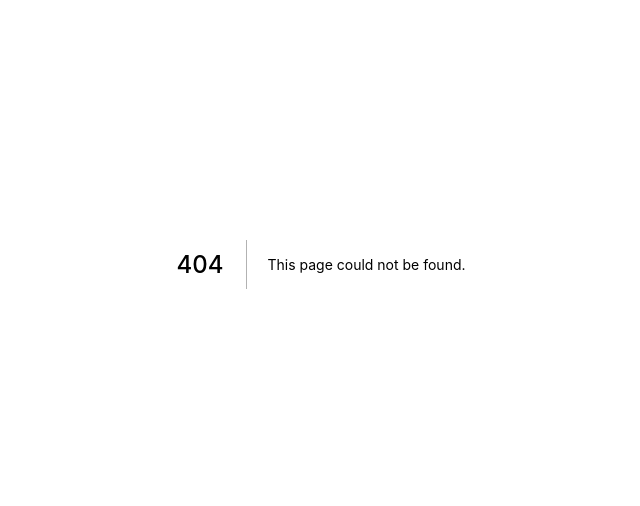
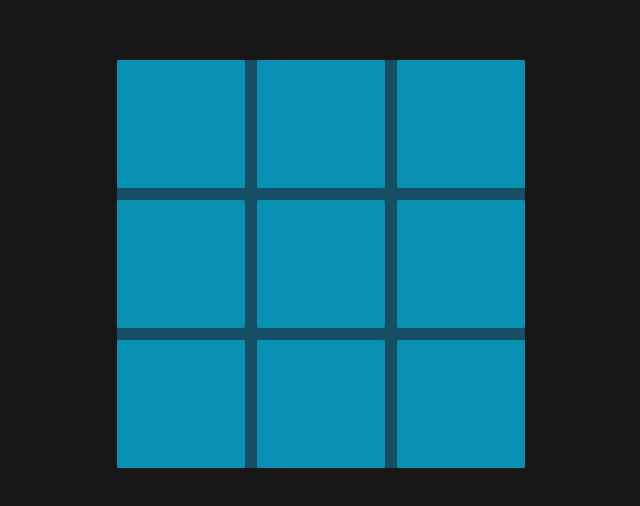
Before and after one commit to Polar502/nextjs-tic-tac-toe, a Next.js app: page /components/cuadro in a window 1280 px wide. Before the commit this address had no page. Shown: the part 136-642 px from the top of the page, without its empty margins (319-959 px from the left). Built offline with nearby package versions, Linux system fonts and the light colour scheme.

Commit message:
Create components directory, add conditional for repeated values, add new styles in Tailwind CSS

```diff
--- a/pages/_app.js
+++ b/pages/_app.js
@@ -1,7 +1,13 @@
-import '../styles/globals.css'
+import "../styles/globals.css"; //Need to include to use @apply
+import Tablero from "./components/tablero";
 
-function MyApp({ Component, pageProps }) {
-  return <Component {...pageProps} />
+function MyTicTacToe() {
+  return (
+    <div className="flex flex-col bg-neutral-900 items-center justify-center h-screen">
+      <Tablero/>
+  </div>
+
+  );
 }
 
-export default MyApp
+export default MyTicTacToe;
--- /dev/null
+++ b/pages/components/Test.js
@@ -0,0 +1,9 @@
+import React from "react";
+
+export const Test = () => {
+    return (
+        <div>
+            <p>I am conditionally rendered!!!</p>
+        </div>
+    )
+}
--- /dev/null
+++ b/pages/components/cuadro.js
@@ -0,0 +1,15 @@
+const Cuadro = ({valor, animacion, alHacerClick}) => {
+  //Estilo del valor del cuadro
+  const estilo = valor === "X" ? "x" : "o";
+
+  //Si animacion es True entonces sacudir de lo contario no sacudir
+  const animar = animacion === true ? "sacudirSi" : "sacudirNo";
+
+  return (
+    <button className={`square ${estilo} ${animar}`} onClick={() => alHacerClick()}>
+      {valor}
+    </button>
+  );
+};
+
+export default Cuadro;
--- /dev/null
+++ b/pages/components/tablero.js
@@ -0,0 +1,49 @@
+import { useState } from "react";
+import Cuadro from "./cuadro";
+
+const Tablero = () => {
+  const [cuadros, setCuadros] = useState(Array(9).fill(""));
+  const [turno, setTurno] = useState("X");
+  const [sacudir, setSacudir] = useState(false);
+
+  const pintaFigura = (indexItem) => {
+    const misCuadritos = cuadros.slice();
+    misCuadritos.splice(indexItem, 1, turno);
+
+    //Si el cuadro esta vacio permitir llenar
+    if (cuadros[indexItem] === "") {
+      setCuadros(misCuadritos);
+      if (turno === "X") {
+        setTurno("O");
+      } else {
+        setTurno("X");
+      }
+      setSacudir(false);
+    } //De lo contario sacudir
+    else {
+      setSacudir(true);
+    }
+  };
+
+  return (
+    <div className="board">
+      {/* Llenado del tablero */}
+      {cuadros.map((item, indexItem) => {
+        return (
+          <Cuadro
+            // Llave identificador del cuadro
+            key={indexItem}
+            // valor del item del cuadro
+            valor={item}
+            //Animacion sacudir si esta lleno
+            animacion={sacudir}
+            //accion al hacer click en el cuadro
+            alHacerClick={() => pintaFigura(indexItem)}
+          />
+        );
+      })}
+    </div>
+  );
+};
+
+export default Tablero;
--- a/pages/index.js
+++ b/pages/index.js
@@ -1,32 +1,9 @@
-// import Head from "next/head";
-// import Image from "next/image";
-// import styles from "../styles/Home.module.css";
-
-// Importame la funcion "Tablero" desde el archivo "tablero" en esta misma carpeta
-import Tablero from "./tablero";
+import MyTicTacToe from "./_app";
 
 const Totito = () => {
   return (
-    <div className="flex flex-col bg-neutral-900 items-center justify-center h-screen">
-      <div className="grow-1">
-        <div className="div-score">
-          <div className="div-player">
-            <div className="">Player X</div>
-            <div className="">-</div>
-          </div>
-          <div className="div-player">
-            <div className="">Player O</div>
-            <div className="">-</div>
-          </div>
-        </div>
-        {/* Turn label */}
-        <h1 className="h1-text">Your turn X || O </h1>
-        {/* invocar funcion Tablero */}
-        <Tablero />
-        <div className="restart">Restart game</div>
-      </div>
-    </div>
+        <MyTicTacToe/>
   );
 };
 
-export default Totito; // Exportar por defecto la funcion Totito
+export default Totito;
--- a/pages/tablero.js
+++ /dev/null
@@ -1,33 +0,0 @@
-/**
- * Crea el componente Tablero dividido por 9 secciones
-
- * @param  {none}
-
- * @return  {div}
-
- */
-
-const Tablero = () => {
-  return (
-    <div className="grid grid-cols-3 gap-0">
-      {/* Tailwind style: contenido centrado, fuente con estilo semibol color blanco, borde blanco con un groso de 2px, fondo color esmeralda 400, efecto de sombra y opacidad de duración 300 milisegundos*/}
-
-      {/* Primera Fila -> Secciones 1, 2, 3 */}
-      <div className="square bottom right">1</div>
-      <div className="square bottom">2</div>
-      <div className="square bottom left">3</div>
-
-      {/* Segunda Fila -> Secciones 4, 5, 6 */}
-      <div className="square right">4</div>
-      <div className="square">5</div>
-      <div className="square left">6</div>
-
-      {/* Tercera Fila -> Secciones 7, 8, 9 */}
-      <div className="square top right">7</div>
-      <div className="square top">8</div>
-      <div className="square top left ">9</div>
-    </div>
-  );
-};
-
-export default Tablero; // Exportar por defecto la funcion Tablero
--- a/styles/globals.css
+++ b/styles/globals.css
@@ -2,42 +2,52 @@
 @tailwind components;
 @tailwind utilities;
 
-.h1-text{
-    @apply text-xl font-semibold text-white text-center p-2;
+/* Estilo del grid del tablero con espaciado responsivo */
+.board {
+  @apply grid grid-cols-3 gap-2 md:gap-3 bg-cyan-900;
 }
 
-.div-score{
-    @apply flex flex-row items-center justify-between gap-4;
+/* Estilo del cuadrado responsivo en las siguientes dimensiones: sm, md y xl */
+.square {
+  @apply flex items-center justify-center font-bold text-7xl rounded-sm bg-cyan-600 hover:cursor-pointer hover:bg-opacity-75 duration-300 h-24 w-24 md:h-28 md:w-28 xl:h-32 xl:w-32;
 }
 
-.div-player{
-    @apply flex flex-row items-center justify-between px-2 sm:px-4 bg-transparent rounded-md border border-b-2 border-white hover:border-b-cyan-600 w-full h-10 gap-4  items-center justify-center font-semibold text-white;
+/* Estilo del valor = x */
+.x {
+  @apply text-rose-600;
 }
 
-.board{
-    @apply grow;
+/* Estilo del valor = o */
+.o {
+  @apply text-lime-600;
 }
 
-.square{
-    @apply flex items-center justify-center bg-cyan-600 hover:cursor-pointer hover:bg-opacity-90 duration-300 font-semibold text-white h-24 w-24 sm:h-28 sm:w-28 md:h-32 md:w-32 xl:h-36 xl:w-36;
+.sacudirSi {
+  @apply animate-shake;
 }
 
-.top{
-    @apply border-t-4 border-t-white;
+.sacudirNo {
+  @apply animate-none;
 }
 
-.bottom{
-    @apply border-b-4 border-b-white;
+
+/* .restart {
+  @apply text-xl text-center font-semibold text-cyan-600 hover:text-white hover:cursor-pointer p-2;
+} */
+
+/* .h1-text {
+  @apply text-xl font-semibold text-white text-center p-2;
 }
 
-.right{
-    @apply border-r-4 border-r-white;
+.div-score {
+  @apply flex flex-row items-center justify-between gap-4;
 }
 
-.left{
-    @apply border-l-4 border-l-white;
-}
+.div-player {
+  @apply flex flex-row items-center justify-between px-2 sm:px-4 bg-transparent rounded-md border border-b-2 border-white hover:border-b-cyan-600 w-full h-10 gap-4  items-center justify-center font-semibold text-white;
+} */
 
-.restart{
-    @apply text-xl text-center font-semibold text-cyan-600 hover:text-white hover:cursor-pointer p-2;
-}
+/* .square-disable {
+    @apply flex items-center justify-center animate-shake font-bold text-white text-7xl rounded-sm bg-cyan-600 hover:cursor-pointer hover:bg-opacity-75 duration-300 h-24 w-24 md:h-28 md:w-28 xl:h-32 xl:w-32;
+  }
+   */
--- a/tailwind.config.js
+++ b/tailwind.config.js
@@ -5,7 +5,48 @@ module.exports = {
     "./components/**/*.{js,ts,jsx,tsx}",
   ],
   theme: {
-    extend: {},
+    extend: {
+      animation:{
+       'shake': 'shake 0.5s cubic-bezier(.36, .07, .19, .97) both',
+      },
+      keyframes: {
+        'shake' : {
+          '0%':{
+            transform: 'translate(1px, 1px) rotate(0deg)'
+          },
+          '10%':{
+            transform: 'translate(-1px, 0px) rotate(-1deg)'
+          },
+          '20%':{
+            transform: 'translate(-3px, -1px) rotate(1deg)'
+          },
+          '30%':{
+            transform: 'translate(3px, 0px) rotate(0deg)'
+          },
+          '40%':{
+            transform: 'translate(1px, 1px) rotate(1deg)'
+          },
+          '50%':{
+            transform: 'translate(-1px, 0px) rotate(-1deg)'
+          },
+          '60%':{
+            transform: 'translate(-3px, -1px) rotate(0deg)'
+          },
+          '70%':{
+            transform: 'translate(3px, 0px) rotate(-1deg)'
+          },
+          '80%':{
+            transform: 'translate(-1px, 1px) rotate(1deg)'
+          },
+          '90%':{
+            transform: 'translate(1px, -px) rotate(0deg)'
+          },
+          '100%':{
+            transform: 'translate(0px, 0px) rotate(0deg)'
+          },
+        }
+      },
+    },
   },
   plugins: [],
 }
```
Also changed, not shown: 1 other file (tests, documents, lock files or other folders).
